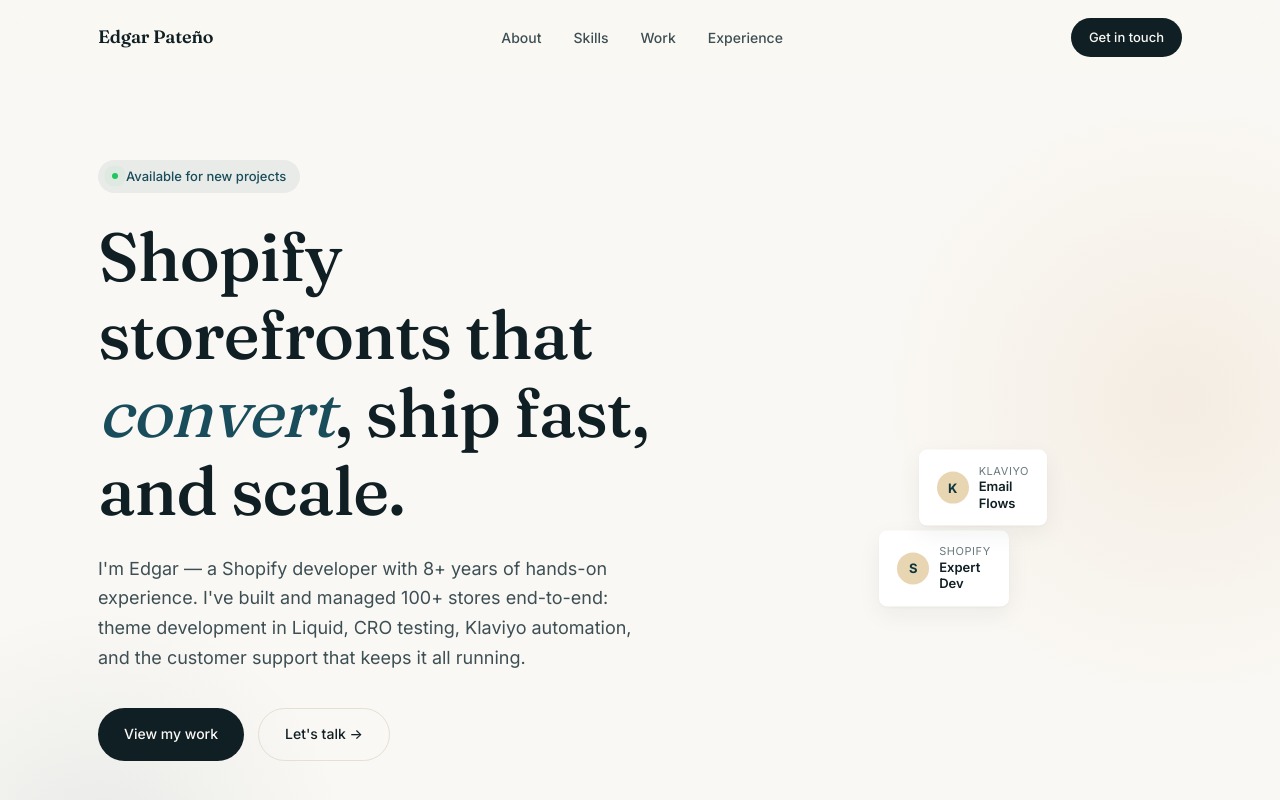
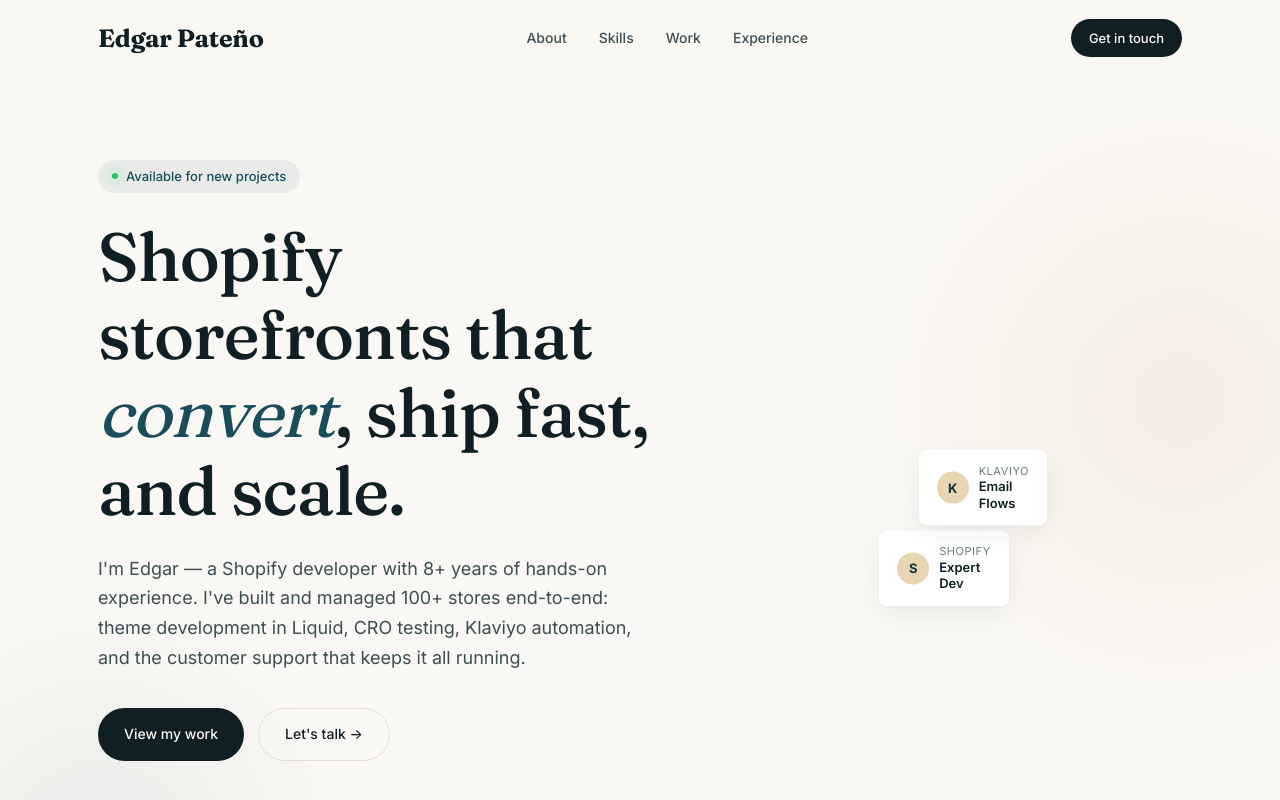
Before and after one commit to EdgarPateno/EdgarPateno.github.io, a plain HTML site: page index.html in a window 1280 px wide. Shown: the top 800 px of the page. Drawn offline with Linux system fonts and the light colour scheme.

Commit message:
changed nav logo font size and font weight

```diff
--- a/styles.css
+++ b/styles.css
@@ -69,8 +69,8 @@ nav.scrolled { border-bottom-color: var(--line); }
 }
 .nav-logo {
   font-family: 'Fraunces', serif;
-  font-weight: 600;
-  font-size: 18px;
+  font-weight: 900;
+  font-size: 25px;
   color: var(--ink);
   letter-spacing: -0.01em;
 }
```
